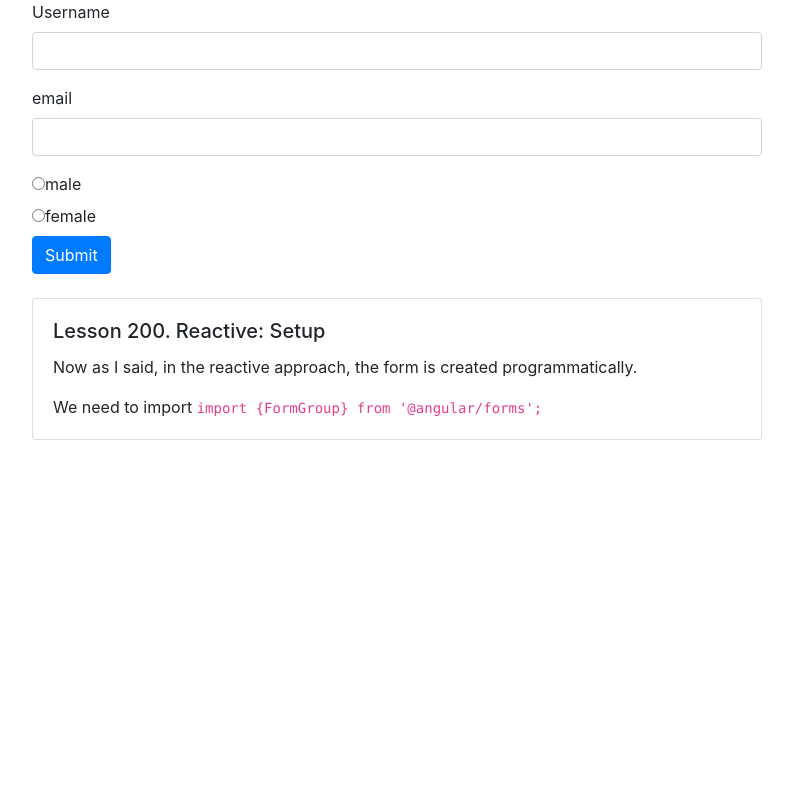
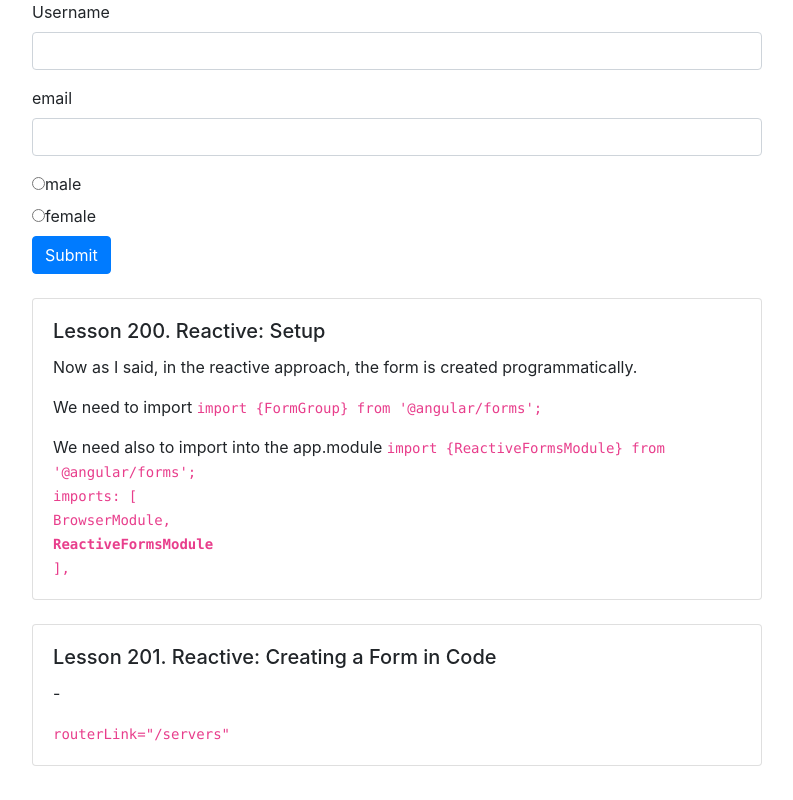
Before and after one commit to Sandro81/section15-reactive-setup-form, an Angular app: page / in a window 1280 px wide. Shown: the whole page, without its empty margins (53-846 px from the left). Built offline with nearby package versions, Linux system fonts and the light colour scheme.

Commit message:
section15 reactive setup form

```diff
--- a/src/app/app.component.html
+++ b/src/app/app.component.html
@@ -32,6 +32,20 @@
           <h5 class="card-title">Lesson 200. Reactive: Setup </h5>
           <p class="card-text"> Now as I said, in the reactive approach, the form is created programmatically. </p>
           <p class="card-text">We need to import <code>import &#123;FormGroup} from '@angular/forms';</code></p>
+          <p class="card-text">We need also to import into the app.module <code>import &#123;ReactiveFormsModule} from '@angular/forms';<br>
+            imports: [<br>
+            BrowserModule,<br>
+            <b>ReactiveFormsModule</b><br>
+            ],<br></code></p>
+        </div>
+      </div>
+
+      <br>
+      <div class="card">
+        <div class="card-body">
+          <h5 class="card-title">Lesson 201. Reactive: Creating a Form in Code </h5>
+          <p class="card-text"> - </p>
+          <p class="card-text"> <code>routerLink="/servers" </code></p>
         </div>
       </div>
 
--- a/src/app/app.component.ts
+++ b/src/app/app.component.ts
@@ -8,5 +8,6 @@ import {FormGroup} from '@angular/forms';
 })
 export class AppComponent {
   genders = ['male', 'female'];
-  signupForm: FormGroup
+  signupForm: FormGroup;
+
 }
--- a/src/app/app.module.ts
+++ b/src/app/app.module.ts
@@ -1,9 +1,9 @@
 import { BrowserModule } from '@angular/platform-browser';
 import { NgModule } from '@angular/core';
-import { FormsModule } from '@angular/forms';
 
 
 import { AppComponent } from './app.component';
+import {ReactiveFormsModule} from '@angular/forms';
 
 @NgModule({
   declarations: [
@@ -11,7 +11,7 @@ import { AppComponent } from './app.component';
   ],
   imports: [
     BrowserModule,
-    FormsModule,
+    ReactiveFormsModule
   ],
   providers: [],
   bootstrap: [AppComponent]
```
